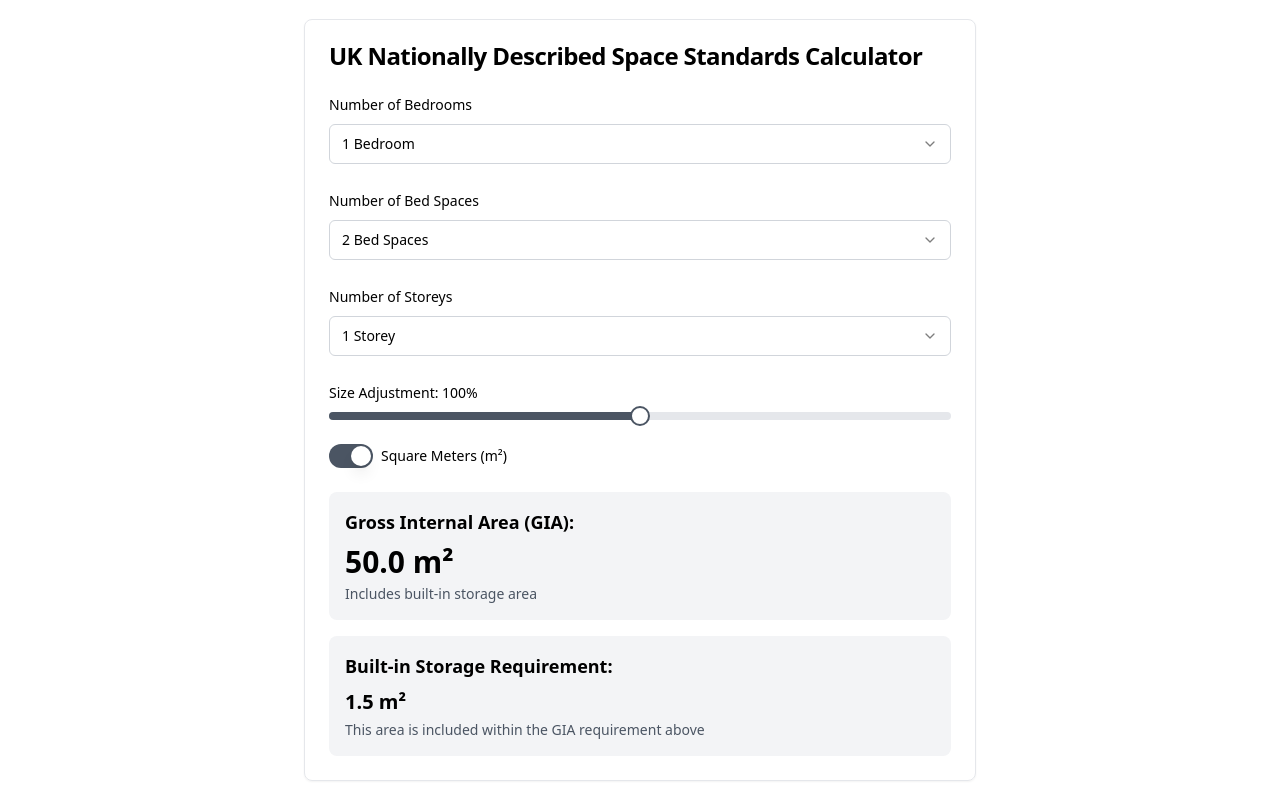
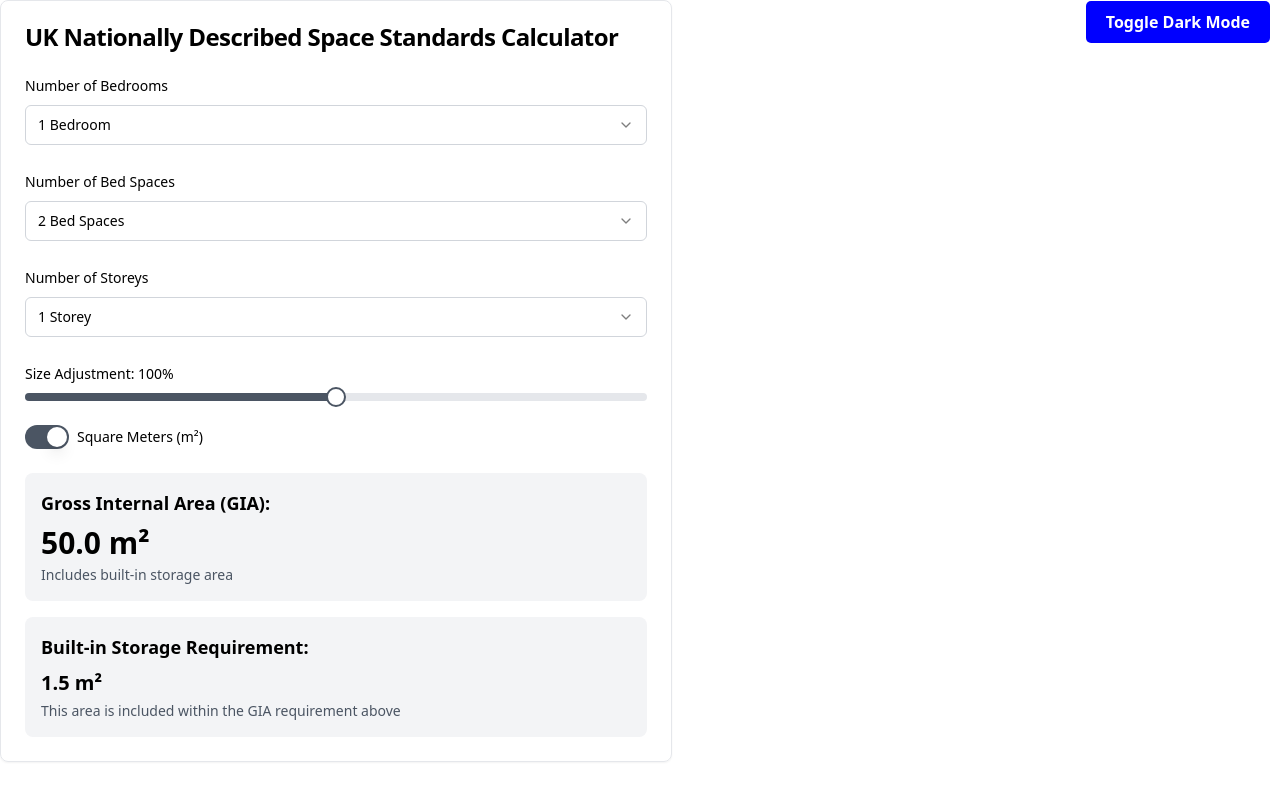
Before and after one commit to AndyFGB/space-standards-calculator, a Next.js app: page / in a window 1280 px wide. Built offline with nearby package versions, Linux system fonts and the light colour scheme.

Commit message:
Dark Mode AArrghh

```diff
--- a/app/globals.css
+++ b/app/globals.css
@@ -7,12 +7,22 @@
   --foreground: 0, 0, 0;
 }
 
-.dark {
-  --background: 15, 23, 42;
-  --foreground: 255, 255, 255;
-}
-
 body {
   background-color: rgb(var(--background));
   color: rgb(var(--foreground));
 }
+
+/* Simple dark mode toggle class */
+.dark-mode {
+  background-color: #121212;
+  color: white;
+}
+
+/* Additional styling for dark mode */
+.dark-mode .bg-gray-100 {
+  background-color: #2d3748;
+}
+
+.dark-mode .text-gray-600 {
+  color: #a0aec0;
+}
--- a/app/page.js
+++ b/app/page.js
@@ -1,8 +1,32 @@
-import SpaceStandardsCalculator from '@/components/SpaceStandardsCalculator'
+import SpaceStandardsCalculator from '../components/SpaceStandardsCalculator'
 
 export default function Home() {
   return (
-    <main className="container mx-auto p-4 min-h-screen flex items-center justify-center">
+    <main>
+      <div style={{
+        position: 'fixed',
+        top: '10px',
+        right: '10px',
+        zIndex: 9999
+      }}>
+        <a
+          href="#"
+          onClick={() => {
+            document.body.classList.toggle('dark-mode');
+            return false;
+          }}
+          style={{
+            padding: '10px 20px',
+            backgroundColor: 'blue',
+            color: 'white',
+            textDecoration: 'none',
+            borderRadius: '5px',
+            fontWeight: 'bold'
+          }}
+        >
+          Toggle Dark Mode
+        </a>
+      </div>
       <SpaceStandardsCalculator />
     </main>
   )
```
